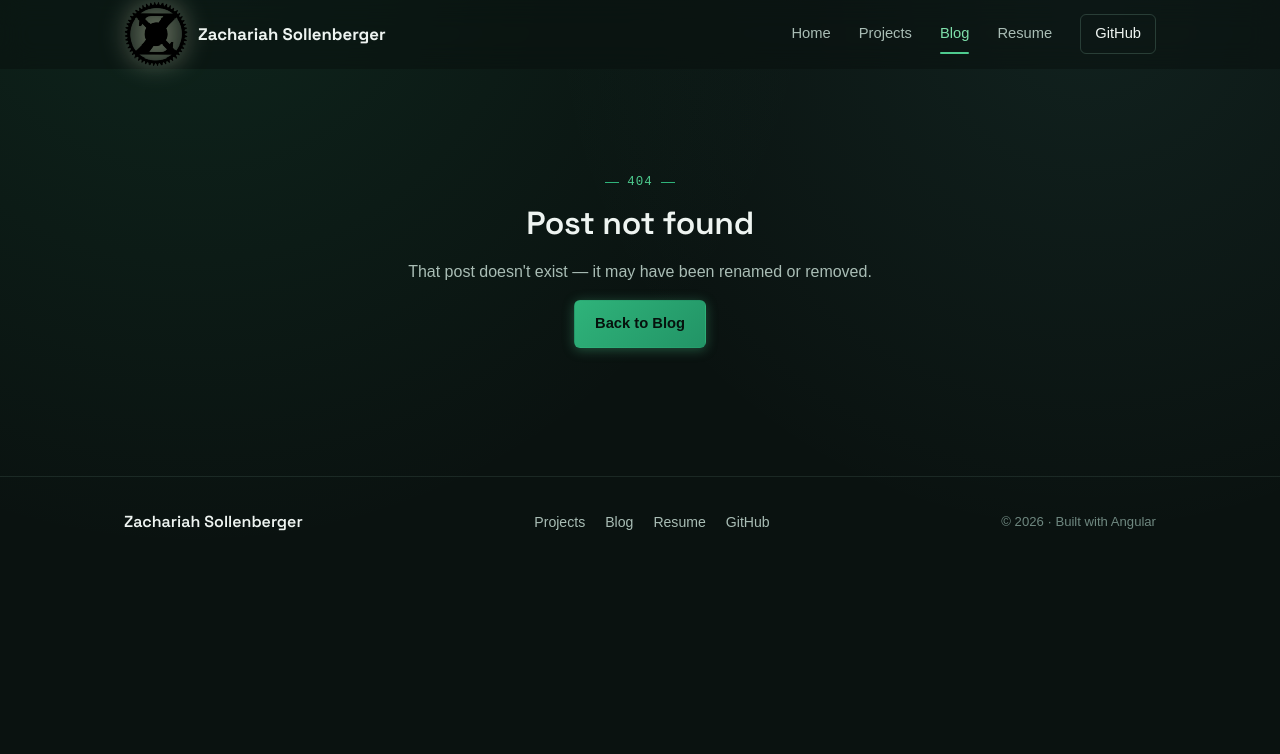
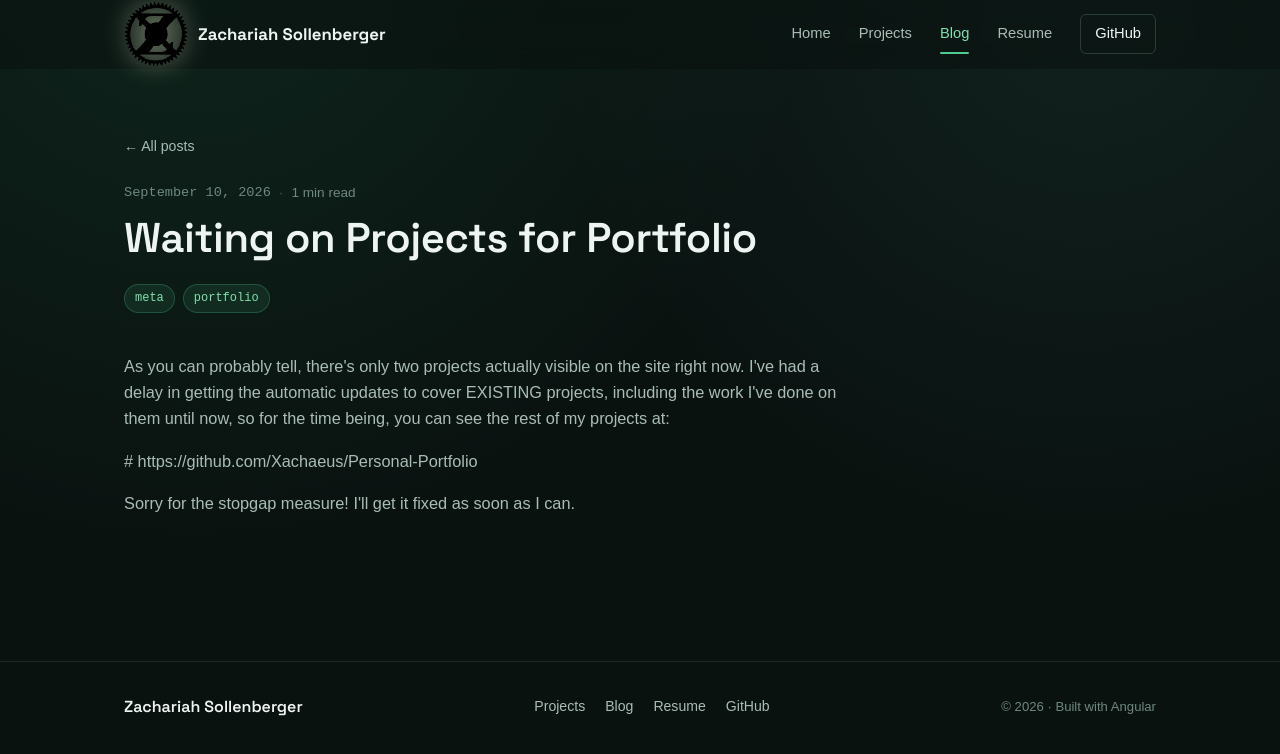
Before and after one commit to Xachaeus/portfolio, an Angular app: page /blog/waiting-on-projects in a window 1280 px wide. Shown: the top 754 px of the page. Built offline with nearby package versions, Linux system fonts and the light colour scheme.

Commit message:
Made a blog post about the lack of site content

```diff
--- a/src/app/data/blog/index.ts
+++ b/src/app/data/blog/index.ts
@@ -1,6 +1,7 @@
 import { BlogPost } from '../../models/blog-post.model';
 import { whyIRebuiltMySite } from './why-i-rebuilt-my-site';
+import { waitingOnProjects } from './waiting-on-projects';
 
 // Register every blog post file here. Order doesn't matter — the site
 // sorts by date automatically.
-export const blogPosts: BlogPost[] = [whyIRebuiltMySite];
+export const blogPosts: BlogPost[] = [whyIRebuiltMySite, waitingOnProjects];
--- /dev/null
+++ b/src/app/data/blog/waiting-on-projects.ts
@@ -0,0 +1,20 @@
+import { BlogPost } from '../../models/blog-post.model';
+
+export const waitingOnProjects: BlogPost = {
+  slug: 'waiting-on-projects',
+  title: 'Waiting on Projects for Portfolio',
+  excerpt:
+    `As you can see, there's not a lot of projects on this site right now. I'm already fixing that.`,
+  date: '2026-09-10',
+  tags: ['meta', 'portfolio'],
+  body: `
+As you can probably tell, there's only two projects actually visible on the site right now.
+I've had a delay in getting the automatic updates to cover EXISTING projects, including the work
+I've done on them until now, so for the time being, you can see the rest of my projects at:
+
+# https://github.com/Xachaeus/Personal-Portfolio
+
+Sorry for the stopgap measure! I'll get it fixed as soon as I can.
+`,
+  featured: true,
+};
--- a/src/app/pages/home/home.component.html
+++ b/src/app/pages/home/home.component.html
@@ -5,7 +5,7 @@
       Building the future of technology, one hobby project at a time.
     </h1>
     <p class="hero-sub">
-      Welcome to my living portfolio! I share the projects I've built and the things
+      Welcome to my living, self-updating portfolio! I share the projects I've built and the things
       I've learned along the way.
     </p>
     <div class="hero-actions">
```
